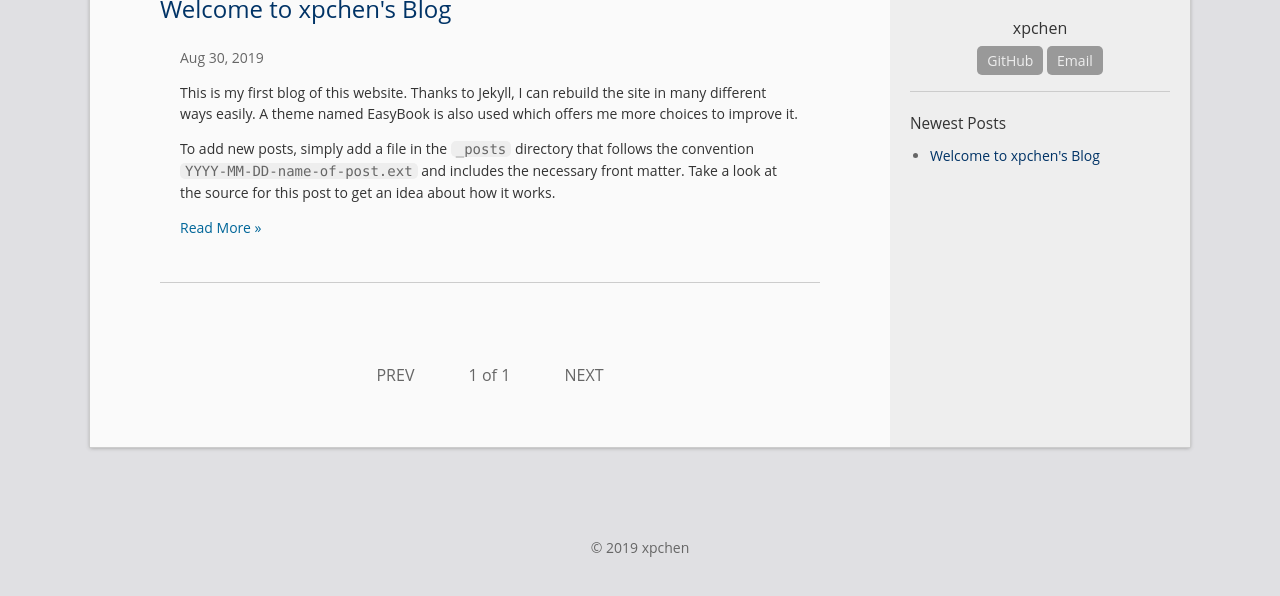
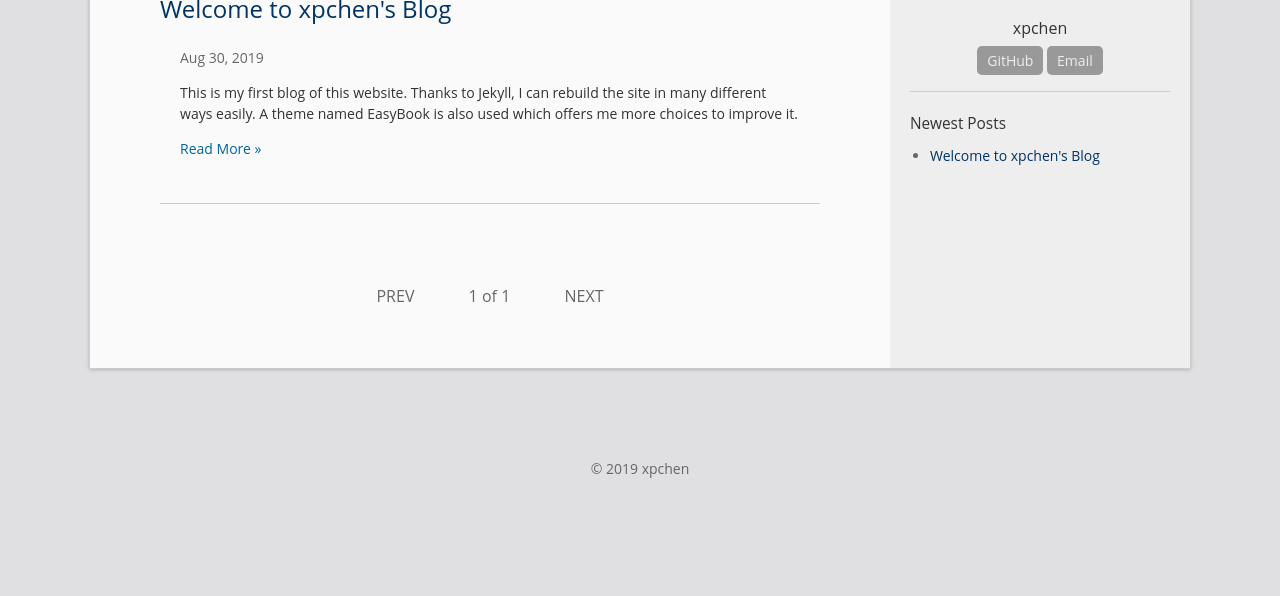
Before and after one commit to xpchen0630/xpchen0630.github.io, a Jekyll site: the page built from index.html, in a window 1280 px wide, cut to the strip 261-857 px from the top of the page. Built offline with Jekyll 4.4.1, drawn with Linux system fonts in a browser that asks for light colours; the list of posts is cut into pages by our own code.

Commit message:
Update 2019-08-30-welcome-to-jekyll.markdown

```diff
--- a/_posts/2019-08-30-welcome-to-jekyll.markdown
+++ b/_posts/2019-08-30-welcome-to-jekyll.markdown
@@ -8,11 +8,11 @@ permalink: /firstblog
 
 This is my first blog of this website. Thanks to Jekyll, I can rebuild the site in many different ways easily. A theme named EasyBook is also used which offers me more choices to improve it.
 
-To add new posts, simply add a file in the `_posts` directory that follows the convention `YYYY-MM-DD-name-of-post.ext` and includes the necessary front matter. Take a look at the source for this post to get an idea about how it works.
-
 <!--more-->
 
-## Jekyll Basic Functions ##
+## Jekyll ##
+
+To add new posts, simply add a file in the `_posts` directory that follows the convention `YYYY-MM-DD-name-of-post.ext` and includes the necessary front matter.
 
 GitHub Flavored Markdown is supported.
 
```
